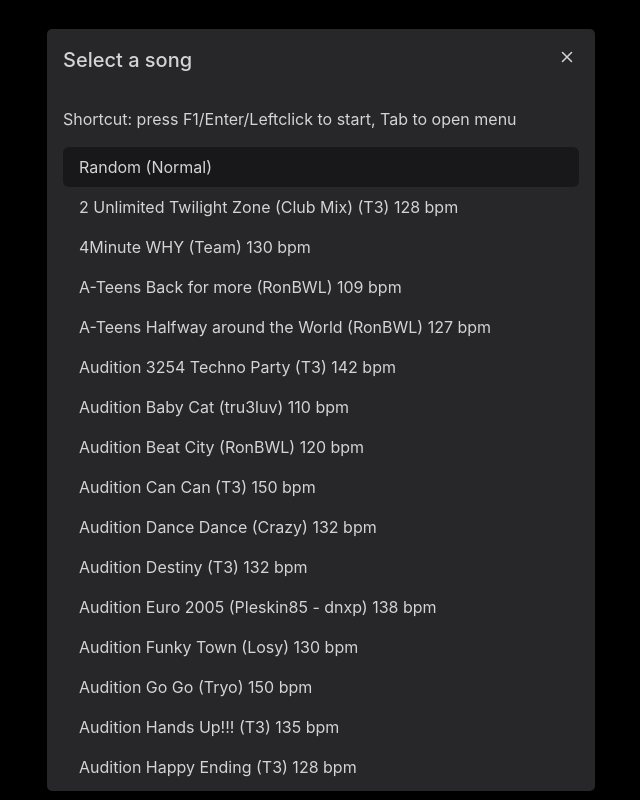
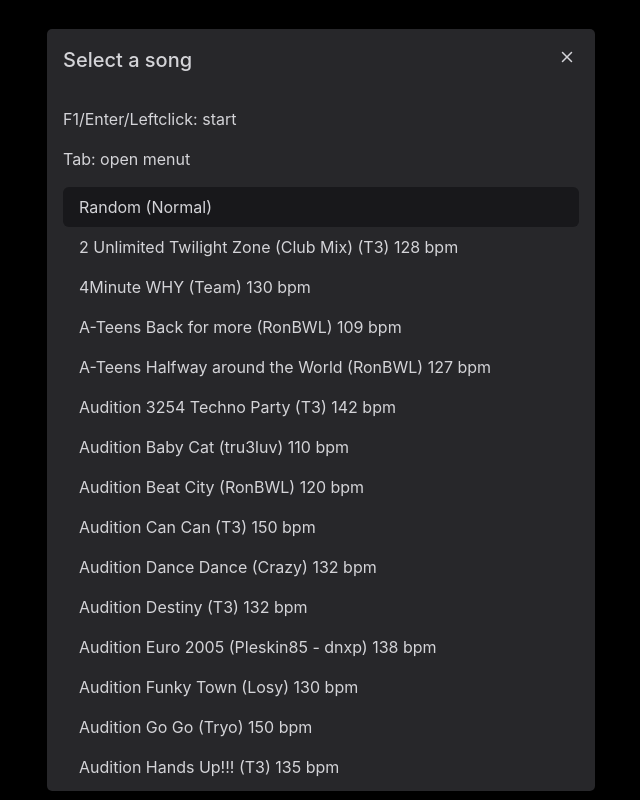
Before and after one commit to nhxv/beatup, a plain HTML site: page index.html in a window 1280 px wide. Shown: the whole page, without its empty margins (344-984 px from the left). Drawn offline with nearby package versions, Linux system fonts and the light colour scheme.

Commit message:
update tips

```diff
--- a/template/modal.html
+++ b/template/modal.html
@@ -9,7 +9,8 @@
                     </button>
                 </div>
                 <div class="modal-body songlist-body">
-                    <p>Shortcut: press F1/Enter/Leftclick to start, Tab to open menu</p>
+                    <p>F1/Enter/Leftclick: start</p>
+                    <p>Tab: open menut</p>
                     <ul id="songlist-container"></ul>
                 </div>
             </div>
```
